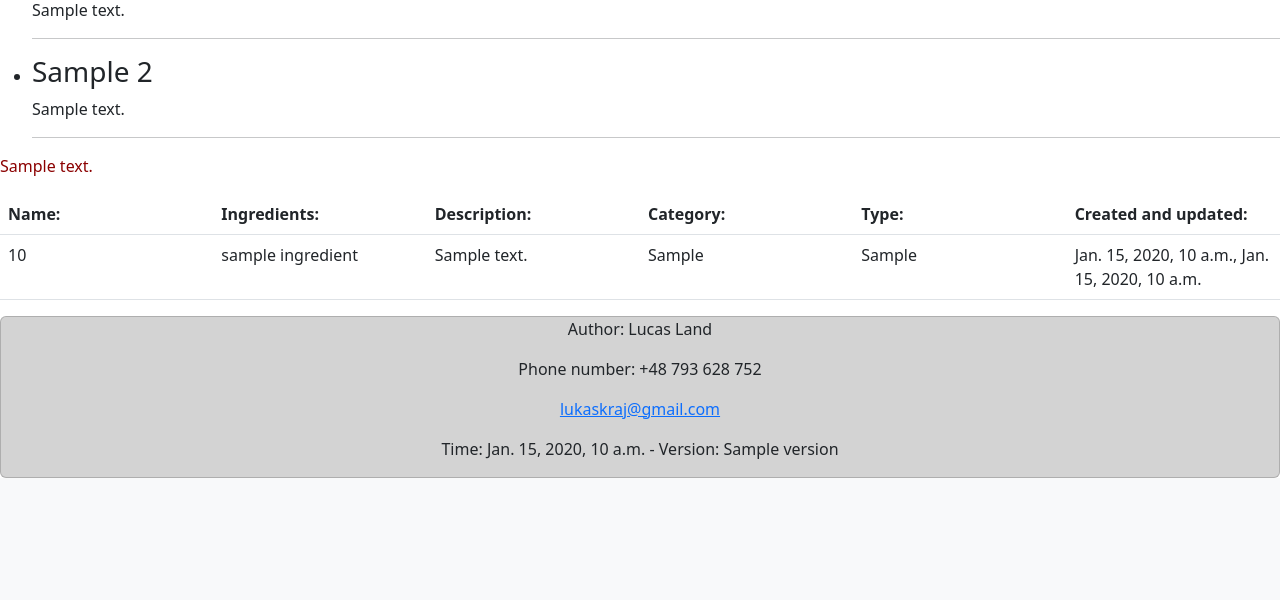
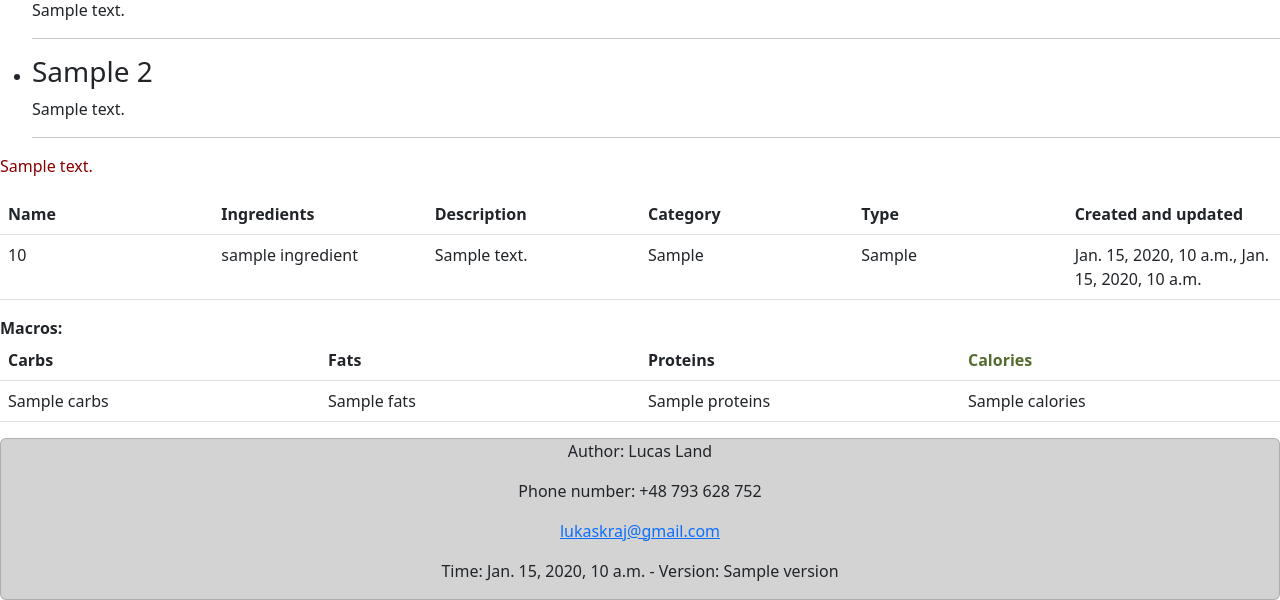
Before and after one commit to Wookie69Land/FitUbi-esse-idoneum, a Django app: template fitubi_django/fitubi/templates/recipe_details.html in a window 1280 px wide. Shown: the part 341-941 px from the top of the page. Before the commit the page ends 819 px from the top, so only its background shows below. Run offline with Django 4.2, Linux system fonts and the light colour scheme; the template is opened without the code that fills it: most values are stand-ins (such as "Sample title", 1, 10 or a date in 2020); some libraries are stand-ins or nearby versions.

Commit message:
stage2-1 macros recipe calculator

```diff
--- a/fitubi_django/fitubi/templates/recipe_details.html
+++ b/fitubi_django/fitubi/templates/recipe_details.html
@@ -5,12 +5,12 @@
     <table class="table borderless">
         <tbody>
             <tr>
-                <th scope="row" class="col-2">Name:</th>
-                <th scope="row" class="col-2">Ingredients:</th>
-                <th scope="row" class="col-2">Description:</th>
-                <th scope="row" class="col-2">Category:</th>
-                <th scope="row" class="col-2">Type:</th>
-                <th scope="row" class="col-2">Created and updated:</th>
+                <th scope="row" class="col-2">Name</th>
+                <th scope="row" class="col-2">Ingredients</th>
+                <th scope="row" class="col-2">Description</th>
+                <th scope="row" class="col-2">Category</th>
+                <th scope="row" class="col-2">Type</th>
+                <th scope="row" class="col-2">Created and updated</th>
             </tr>
             <tr>
                 <td>
@@ -39,6 +39,32 @@
             </tr>
         </tbody>
     </table>
+    <strong>Macros:</strong>
+    <table class="table borderless">
+        <tbody>
+            <tr>
+                <th scope="row" class="col-2">Carbs</th>
+                <th scope="row" class="col-2">Fats</th>
+                <th scope="row" class="col-2">Proteins</th>
+                <th scope="row" class="col-2"
+                    style="color: darkolivegreen">Calories</th>
+            </tr>
+            <tr>
+                <td>
+                    {{ macros.carbs }}
+                </td>
+                <td>
+                    {{ macros.fats }}
+                </td>
+                <td>
+                    {{ macros.proteins }}
+                </td>
+                <td>
+                    {{ macros.calories}}
+                </td>
+            </tr>
+        </tbody>
+    </table>
 
     {% if user.is_authenticated %}
     <a href="/modify_recipe/{{ recipe.id }}"><span class="badge bg-primary rounded-pill">
--- a/fitubi_django/fitubi/views.py
+++ b/fitubi_django/fitubi/views.py
@@ -117,12 +117,14 @@ class RecipeDetailsView(View):
     def get(self, request, id):
         recipe = get_object_or_404(Recipe, pk=id)
         user = get_object_or_404(FitUbiUser, user=request.user)
+        macros = macros_total(recipe)
         if UserRecipes.objects.filter(user=user, recipe=recipe, operation=1).exists():
             favourite_mark = True
         else:
             favourite_mark = False
         return render(request, "recipe_details.html", {'recipe': recipe,
-                                                       'favourite_mark': favourite_mark})
+                                                       'favourite_mark': favourite_mark,
+                                                       'macros': macros})
 
 
 class ModifyRecipeView(View):
```
